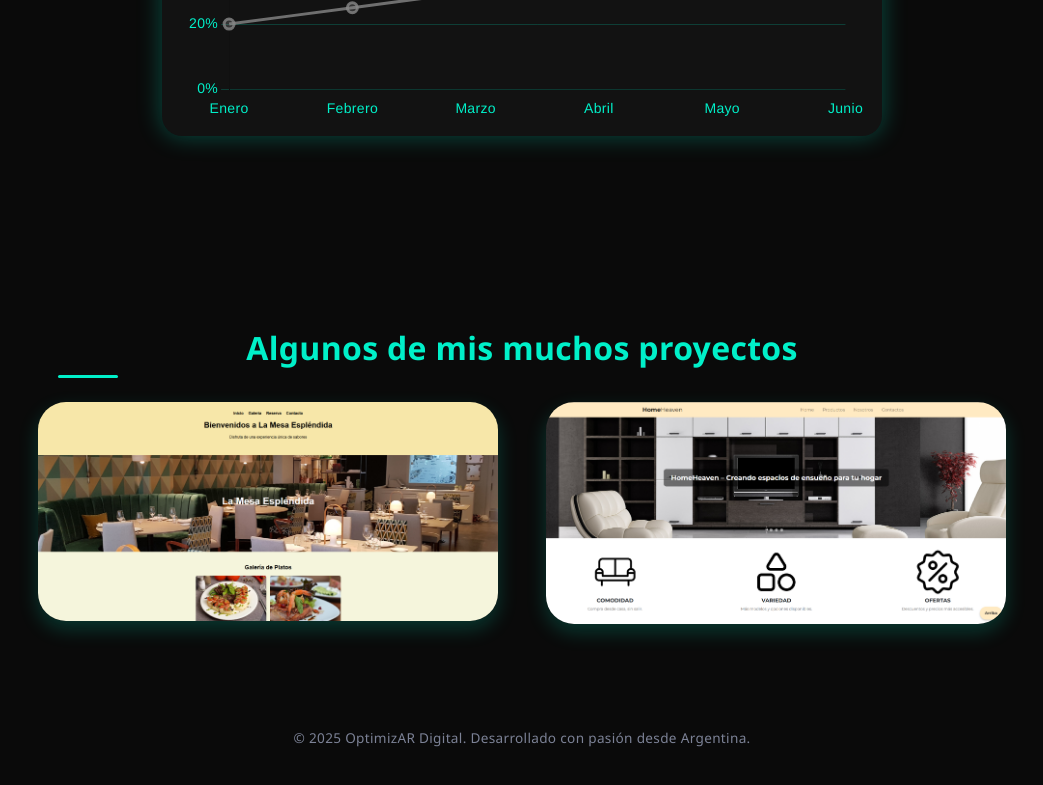
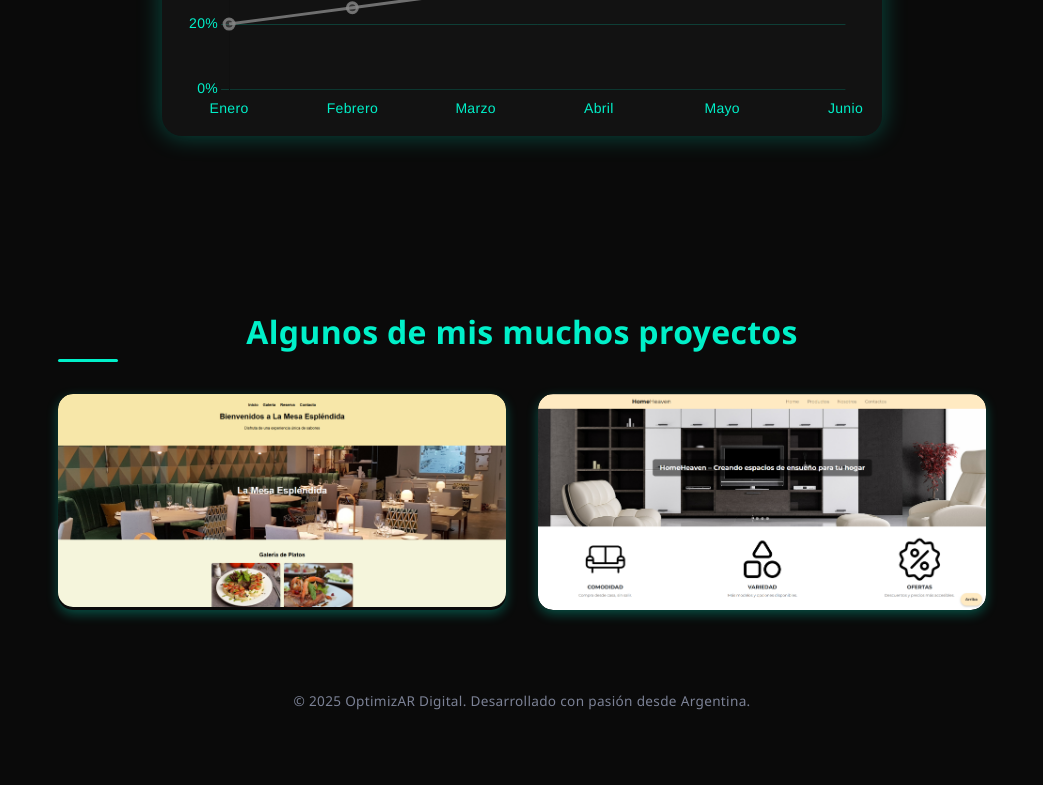
Before and after one commit to Martin13025/OptimizAR_Digital, a plain HTML site: page index.html in a window 1280 px wide. Shown: the part 4340-5125 px from the top of the page, without its empty margins (118-1161 px from the left). After the commit the page ends 5097 px from the top, so only its background shows below. Drawn offline with nearby package versions, Linux system fonts and the light colour scheme.

Commit message:
Update styles.css

```diff
--- a/css/styles.css
+++ b/css/styles.css
@@ -235,29 +235,51 @@ footer {
 }
 
 .portfolio-section {
-  padding: 3rem 1rem;
+  max-width: 1200px;
+  margin: 2rem auto;
+  padding: 0 1rem;
+}
+
+.portfolio-section h2 {
   text-align: center;
+  margin-bottom: 2rem;
+  color: #00f0c9;
+  font-size: 2rem;
 }
 
 .portfolio-grid {
-  display: flex;
-  gap: 3rem;
-  justify-content: center;
+  display: grid;
+  grid-template-columns: repeat(auto-fit, minmax(280px, 1fr));
+  gap: 2rem;
+}
+
+.portfolio-item {
+  border-radius: 15px;
+  overflow: hidden;
+  box-shadow: 0 4px 12px rgba(0, 240, 201, 0.3);
+  transition: transform 0.3s ease, box-shadow 0.3s ease;
+}
+
+.portfolio-item:hover {
+  transform: scale(1.05);
+  box-shadow: 0 8px 24px rgba(0, 240, 201, 0.6);
 }
 
 .portfolio-item img {
-  width: 460px;
+  width: 100%;
   height: auto;
-  border-radius: 28px;
+  display: block;
+  border-radius: 15px;
   object-fit: cover;
-  cursor: pointer;
-  box-shadow: 0 8px 20px rgba(0, 240, 201, 0.2);
-  transition: transform 0.3s ease;
 }
 
-.portfolio-item img:hover {
-  transform: scale(1.08);
+
+@media (max-width: 480px) {
+  .portfolio-section h2 {
+    font-size: 1.5rem;
+  }
 }
+
 
 .contact-list {
   list-style: none;
```
